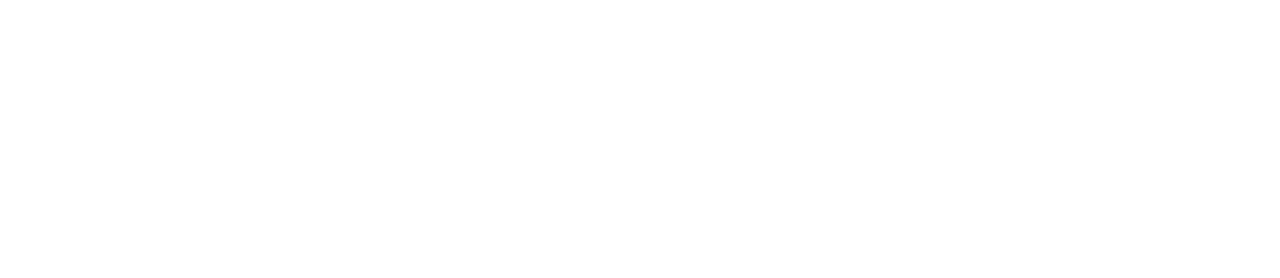
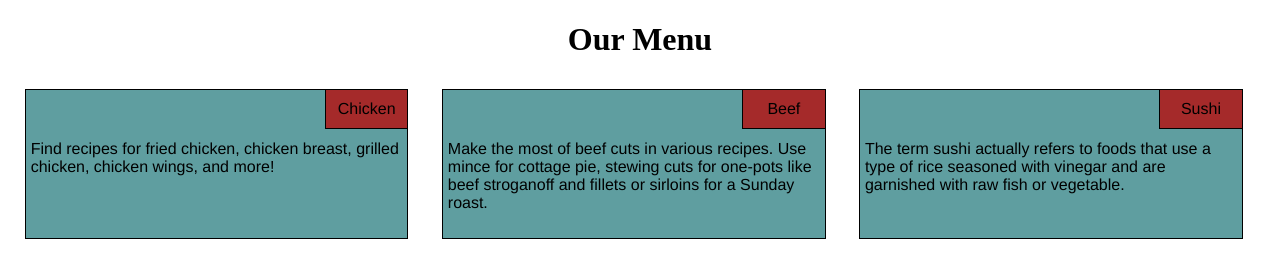
Before and after one commit to SahanSandeepa7/module2-solution, a plain HTML site: page index.html in a window 1280 px wide. Drawn offline with Linux system fonts and the light colour scheme.

Commit message:
Update index.html

```diff
--- a/index.html
+++ b/index.html
@@ -1 +1,93 @@
+<!DOCTYPE html>
 <html>
+<head>
+<meta charset="utf-8">
+<meta name="viewport" content="width=device-width, initial-scale=1">
+<title>Module2 Solution</title>
+<style>
+
+/********** Base styles **********/
+* {
+  box-sizing: border-box;
+}
+h1 {
+  text-align: center;
+  margin-bottom: 15px;
+}
+
+p {
+  border: 1px solid black;
+  background-color: #5F9EA0;
+  width: 92%;
+  height: 150px;
+  padding: 50px 5px 5px 5px;
+  margin-right: auto;
+  margin-left: auto;
+  font-family: Helvetica;
+  color: black;
+}
+
+#p1 {
+  border: 1px solid black;
+  background-color: #A52A2A;
+  position: absolute;
+  top: 0;
+  right:0;
+  width: 20%;
+  height: 40px;
+  padding-top: 10px;
+  margin-right: 4%;
+  margin-left: auto;
+  text-align: center;
+}
+
+div#container {
+  position: relative;
+}
+
+/* Simple Responsive Framework. */
+*.row {
+  width: 100%;
+}
+
+/********** Large devices only **********/
+@media (min-width: 1200px) {
+  .col-lg {
+    float: left;
+    width: 33%;
+  }
+}
+
+/********** Medium devices only **********/
+@media (min-width: 992px) and (max-width: 1199px) {
+  .col-md-1 {
+    float: left;
+    width: 50%;
+  }
+  .col-md-2 {
+    float: left;
+    width: 100%;
+  }
+}
+
+</style>
+</head>
+<body>
+<h1>Our Menu</h1>
+
+<div class="col-lg col-md-1" id="container">
+  <p>Find recipes for fried chicken, chicken breast, grilled chicken, chicken wings, and more!</p>
+  <p id="p1">Chicken</p>
+</div>
+<div class="col-lg col-md-1" id="container">
+  <p>Make the most of beef cuts in various recipes. Use mince for cottage pie, stewing cuts for one-pots like beef stroganoff and fillets or sirloins for a Sunday roast.</p>
+  <p id="p1">Beef</p>
+</div>
+<div class="col-lg col-md-2" id="container">
+  <p>The term sushi actually refers to foods that use a type of rice seasoned with vinegar and are garnished with raw fish or vegetable.</p>
+  <p id="p1">Sushi</p>
+</div>
+
+
+</body>
+</html>
```
